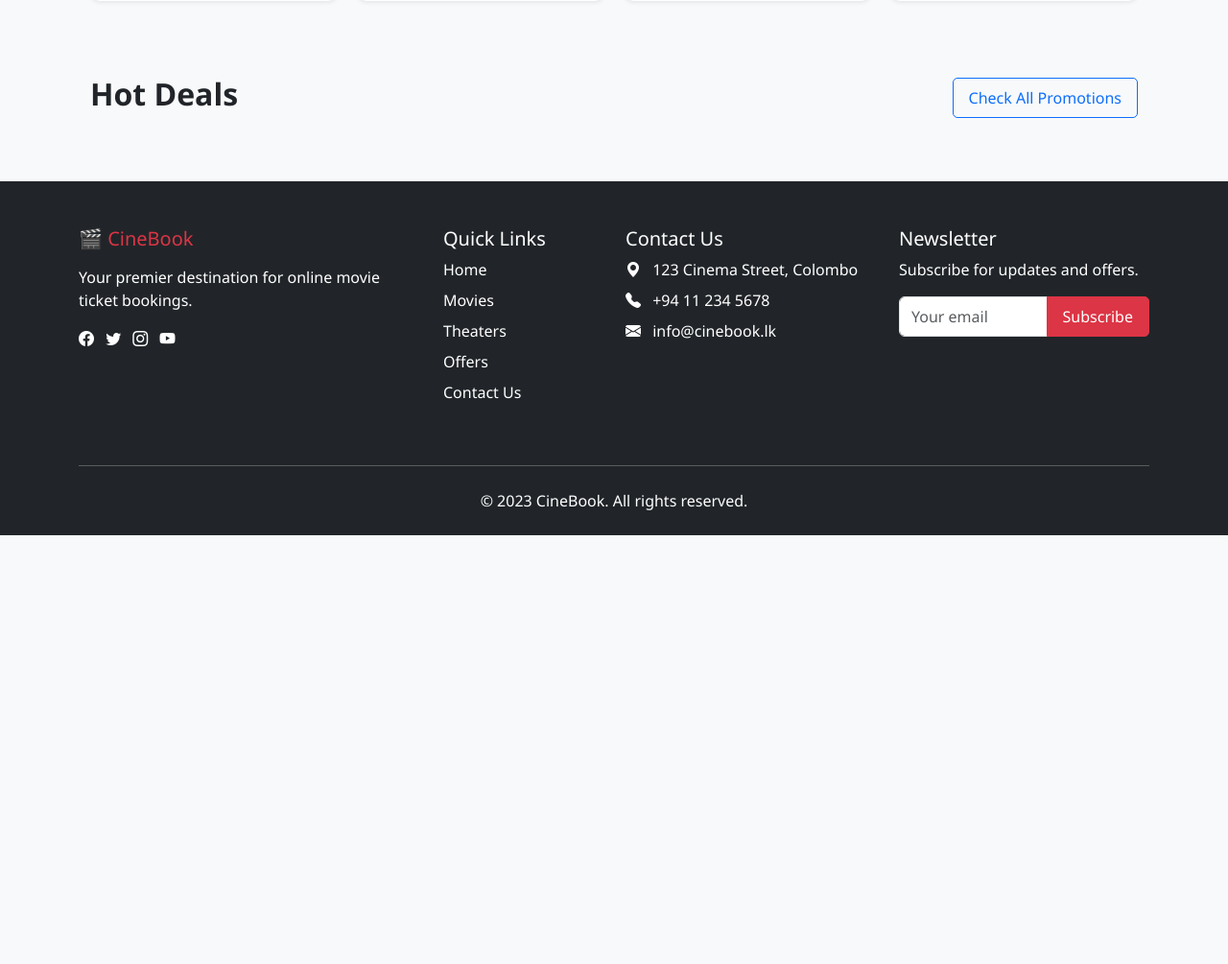
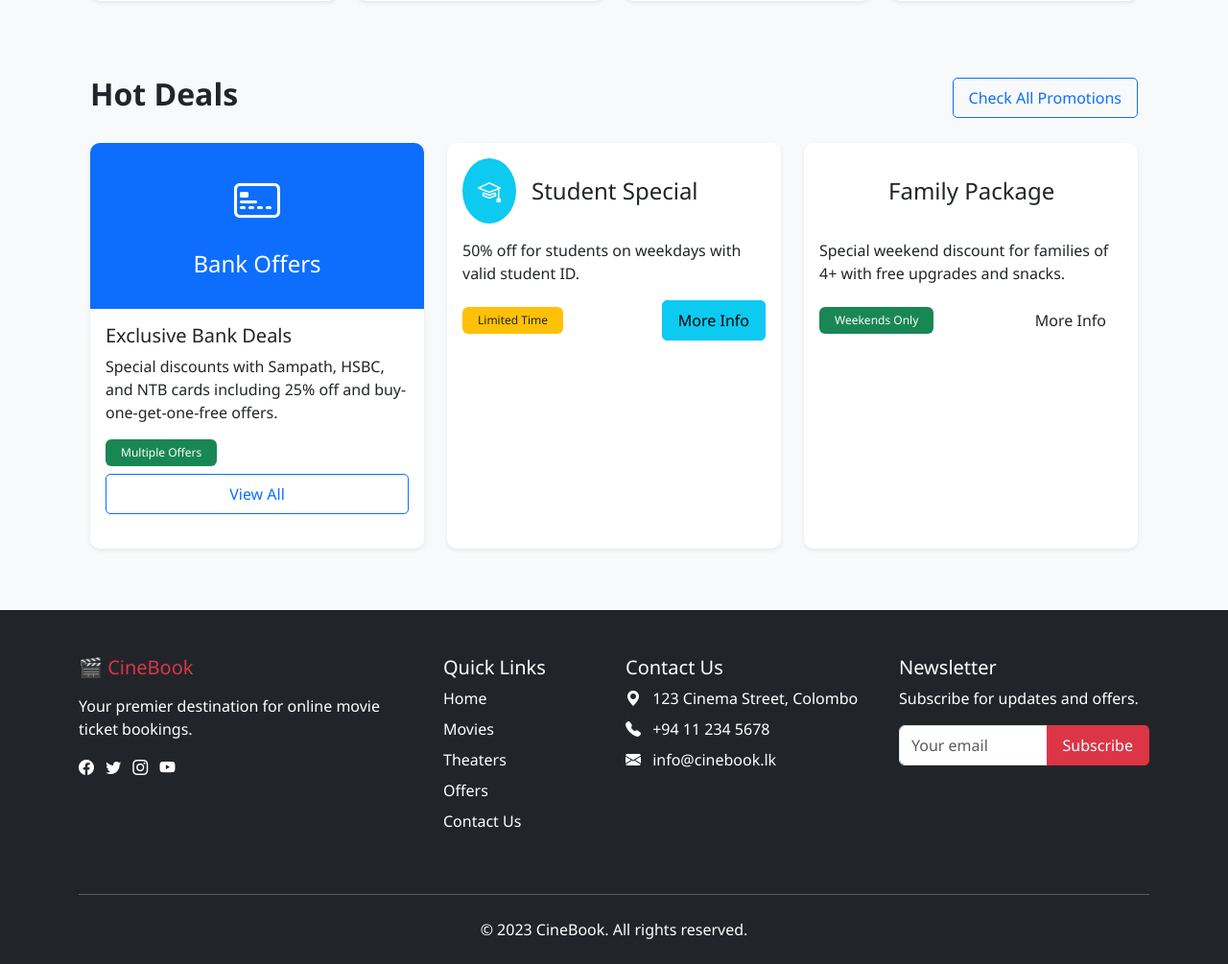
Before and after one commit to Dinusha1112/Booking_system, a Django app: page / in a window 1280 px wide. Shown: the part 1230-2235 px from the top of the page at 96% size. Before the commit the page ends 1788 px from the top, so only its background shows below. Run offline with Django 5.2, Linux system fonts and the light colour scheme; data comes from the database, SQL or seed files in the repository; data that the repository does not hold is empty.

Commit message:
adjusted got deals section in home page

```diff
--- a/booking_system/templates/booking_system/home.html
+++ b/booking_system/templates/booking_system/home.html
@@ -88,20 +88,59 @@
         </div>
 
         <div class="row g-4">
-            {% for promo in promotions %}
+            <!-- Bank Card Offers -->
             <div class="col-md-4">
                 <div class="card h-100 border-0 shadow-sm">
-                    <div class="promo-image-container">
-                        <img src="{{ promo.image.url }}" class="card-img-top" alt="{{ promo.title }}">
+                    <div class="card-img-top bg-primary text-white p-4 text-center">
+                        <i class="bi bi-credit-card-2-front" style="font-size: 3rem;"></i>
+                        <h4 class="mt-3">Bank Offers</h4>
                     </div>
                     <div class="card-body">
-                        <h5 class="card-title">{{ promo.title }}</h5>
-                        <p class="card-text text-muted">{{ promo.description }}</p>
-                        <div class="badge bg-success py-2 px-3">{{ promo.discount_percentage }}% OFF</div>
+                        <h5 class="card-title">Exclusive Bank Deals</h5>
+                        <p class="card-text">Special discounts with Sampath, HSBC, and NTB cards including 25% off and buy-one-get-one-free offers.</p>
+                        <div class="badge bg-success py-2 px-3 mb-2">Multiple Offers</div>
+                        <a href="{% url 'offers' %}#bank-offers" class="btn btn-outline-primary w-100">View All</a>
                     </div>
                 </div>
             </div>
-            {% endfor %}
+
+            <!-- Student Offer -->
+            <div class="col-md-4">
+                <div class="card h-100 border-0 shadow-sm">
+                    <div class="card-body">
+                        <div class="d-flex align-items-center mb-3">
+                            <div class="bg-info text-white rounded-circle p-3 me-3">
+                                <i class="bi bi-mortarboard" style="font-size: 1.5rem;"></i>
+                            </div>
+                            <h4 class="card-title mb-0">Student Special</h4>
+                        </div>
+                        <p class="card-text">50% off for students on weekdays with valid student ID.</p>
+                        <div class="d-flex justify-content-between align-items-center">
+                            <div class="badge bg-warning text-dark py-2 px-3">Limited Time</div>
+                            <a href="{% url 'offers' %}#student-offer" class="btn btn-info">More Info</a>
+                        </div>
+                    </div>
+                </div>
+            </div>
+
+            <!-- Family Package -->
+            <div class="col-md-4">
+                <div class="card h-100 border-0 shadow-sm">
+                    <div class="card-body">
+                        <div class="d-flex align-items-center mb-3">
+                            <div class="bg-purple text-white rounded-circle p-3 me-3">
+                                <i class="bi bi-people" style="font-size: 1.5rem;"></i>
+                            </div>
+                            <h4 class="card-title mb-0">Family Package</h4>
+                        </div>
+                        <p class="card-text">Special weekend discount for families of 4+ with free upgrades and snacks.</p>
+                        <div class="d-flex justify-content-between align-items-center">
+                            <div class="badge bg-success py-2 px-3">Weekends Only</div>
+                            <a href="{% url 'offers' %}#family-package" class="btn btn-purple">More Info</a>
+                        </div>
+                    </div>
+                </div>
+            </div>
         </div>
     </div>
 </section>
```
